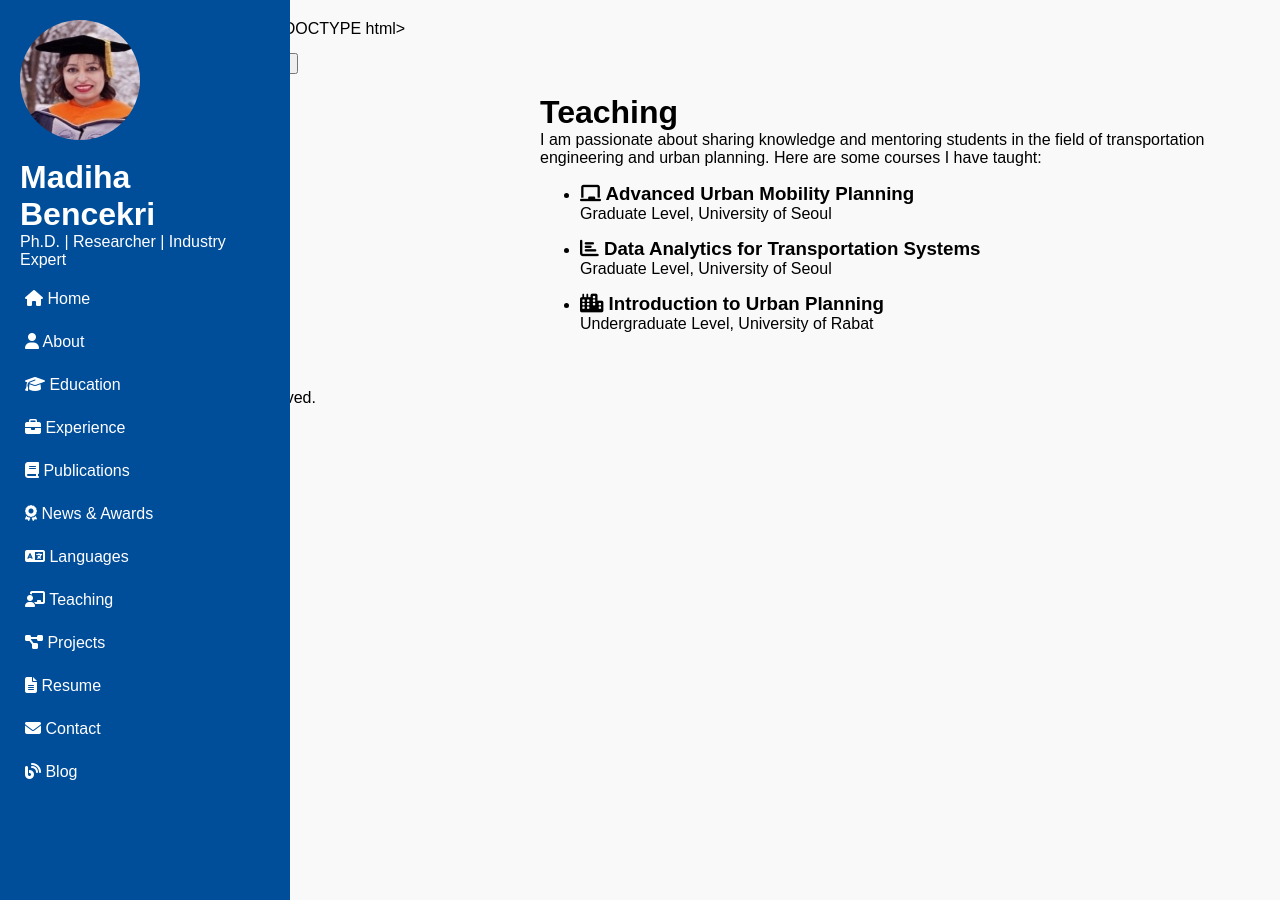
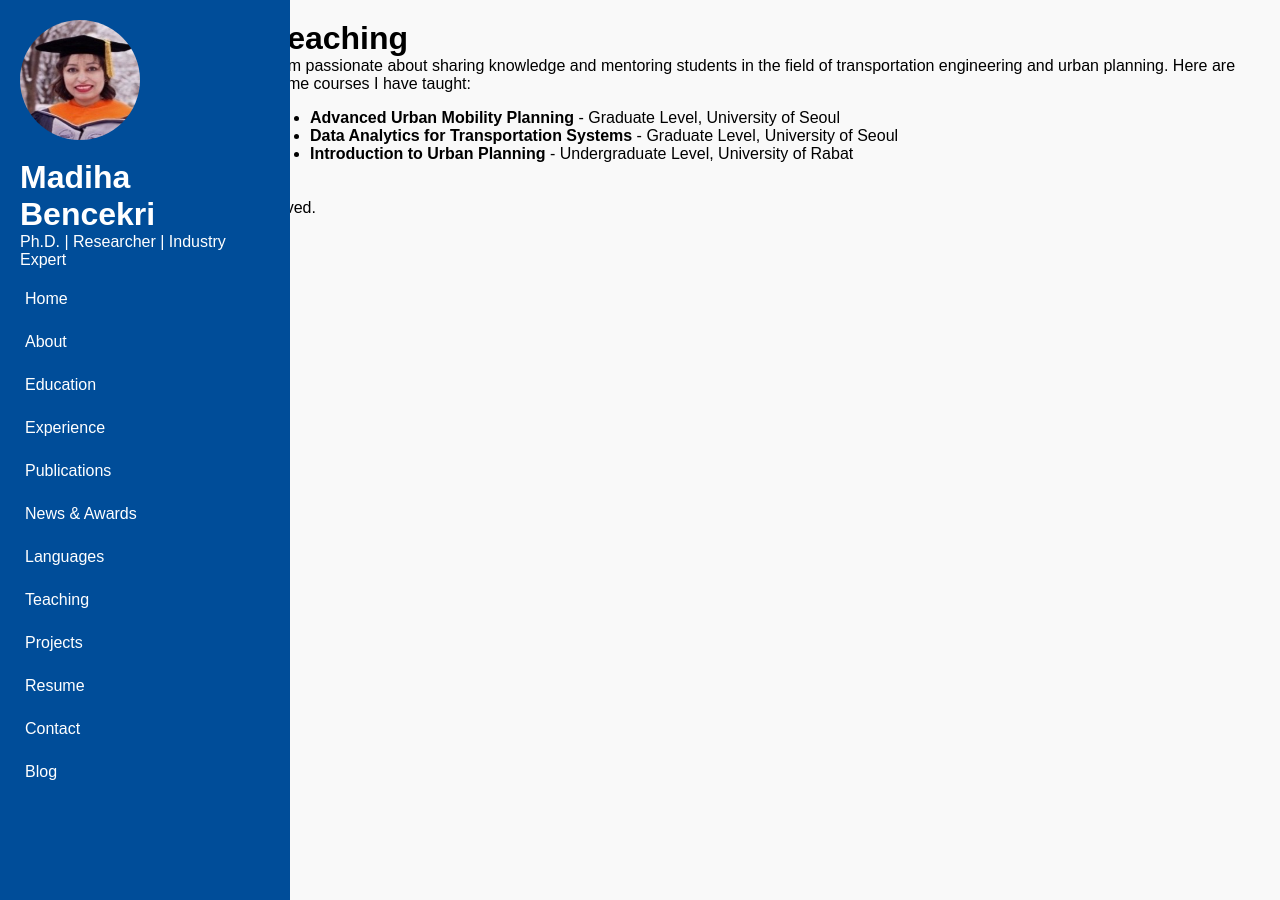
Before and after one commit to dihaben/Madiha-Bencekri, a Jekyll site: the page built from teaching.md, in a window 1280 px wide. Built offline with Jekyll 4.4.1, drawn with Linux system fonts in a browser that asks for light colours; nearby versions of some CDN libraries; our own code applies the rules of GitHub Pages for plain Markdown files.

Commit message:
Update teaching.md

```diff
--- a/teaching.md
+++ b/teaching.md
@@ -1,65 +1,13 @@
-<!DOCTYPE html>
-<html lang="en">
-<head>
-  <meta charset="UTF-8">
-  <meta name="viewport" content="width=device-width, initial-scale=1.0">
-  <meta name="description" content="Discover courses taught by Madiha Bencekri in transportation engineering and urban planning, including Advanced Urban Mobility Planning and Data Analytics for Transportation Systems.">
-  <title>Teaching - Madiha Bencekri</title>
-  <link rel="stylesheet" href="assets/css/styles.css">
-  <script src="https://kit.fontawesome.com/a076d05399.js" crossorigin="anonymous"></script> <!-- Font Awesome for icons -->
-</head>
-<body>
-  <!-- Sidebar toggle button -->
-  <button class="sidebar-toggle" aria-label="Toggle Sidebar">☰</button>
+---
+layout: default
+title: Teaching
+description: Courses I have taught.
+---
 
-  <!-- Sidebar -->
-  <div class="sidebar">
-    <img src="assets/images/profile.jpg" alt="Profile picture of Madiha Bencekri">
-    <h1>Madiha Bencekri</h1>
-    <p>Ph.D. | Researcher | Industry Expert</p>
-    <ul class="menu">
-      <li><a href="index.html"><i class="fas fa-home"></i> Home</a></li>
-      <li><a href="about.html"><i class="fas fa-user"></i> About</a></li>
-      <li><a href="education.html"><i class="fas fa-graduation-cap"></i> Education</a></li>
-      <li><a href="experience.html"><i class="fas fa-briefcase"></i> Experience</a></li>
-      <li><a href="publications.html"><i class="fas fa-book"></i> Publications</a></li>
-      <li><a href="awards.html"><i class="fas fa-award"></i> News & Awards</a></li>
-      <li><a href="languages.html"><i class="fas fa-language"></i> Languages</a></li>
-      <li><a href="teaching.html" class="active"><i class="fas fa-chalkboard-teacher"></i> Teaching</a></li>
-      <li><a href="projects.html"><i class="fas fa-project-diagram"></i> Projects</a></li>
-      <li><a href="resume.html"><i class="fas fa-file-alt"></i> Resume</a></li>
-      <li><a href="contact.html"><i class="fas fa-envelope"></i> Contact</a></li>
-      <li><a href="blog.html"><i class="fas fa-blog"></i> Blog</a></li>
-    </ul>
-  </div>
-
-  <!-- Main Content -->
-  <div class="main-content">
-    <h1>Teaching</h1>
-    <p>I am passionate about sharing knowledge and mentoring students in the field of transportation engineering and urban planning. Here are some courses I have taught:</p>
-    <ul class="teaching-list">
-      <li>
-        <h3><i class="fas fa-chalkboard"></i> Advanced Urban Mobility Planning</h3>
-        <p>Graduate Level, University of Seoul</p>
-      </li>
-      <li>
-        <h3><i class="fas fa-chart-bar"></i> Data Analytics for Transportation Systems</h3>
-        <p>Graduate Level, University of Seoul</p>
-      </li>
-      <li>
-        <h3><i class="fas fa-city"></i> Introduction to Urban Planning</h3>
-        <p>Undergraduate Level, University of Rabat</p>
-      </li>
-    </ul>
-  </div>
-
-  <!-- JavaScript for Sidebar Toggle -->
-  <script>
-    const sidebarToggle = document.querySelector('.sidebar-toggle');
-    const sidebar = document.querySelector('.sidebar');
-    sidebarToggle.addEventListener('click', () => {
-      sidebar.classList.toggle('active');
-    });
-  </script>
-</body>
-</html>
+<h1>Teaching</h1>
+<p>I am passionate about sharing knowledge and mentoring students in the field of transportation engineering and urban planning. Here are some courses I have taught:</p>
+<ul>
+  <li><b>Advanced Urban Mobility Planning</b> - Graduate Level, University of Seoul</li>
+  <li><b>Data Analytics for Transportation Systems</b> - Graduate Level, University of Seoul</li>
+  <li><b>Introduction to Urban Planning</b> - Undergraduate Level, University of Rabat</li>
+</ul>
```
